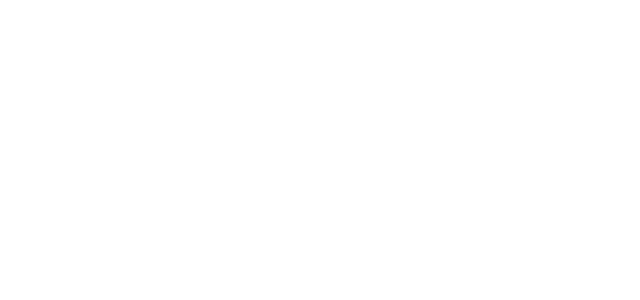
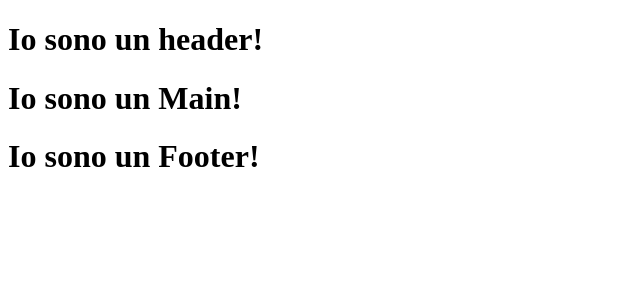
Before and after one commit to GencoMattia/vite-boolflix, a Vue app: page / in a window 1280 px wide. Shown: the top 300 px of the page, without its empty margins (0-640 px from the left). Built offline with nearby package versions, Linux system fonts and the light colour scheme.

Commit message:
imported components into AppVue

```diff
--- a/src/App.vue
+++ b/src/App.vue
@@ -1,9 +1,27 @@
 <script>
+import AppHeader from "./components/AppHeader.vue";
+import AppMain from "./components/AppMain.vue";
+import AppFooter from "./components/AppFooter.vue";
 
+export default {
+  components: {
+    AppHeader,
+    AppMain,
+    AppFooter
+  },
+
+  data() {
+      return {
+
+      };
+  }
+};
 </script>
 
 <template>
-
+  <AppHeader />
+  <AppMain />
+  <AppFooter />
 </template>
 
 <style lang="scss">
--- a/src/components/AppFooter.vue
+++ b/src/components/AppFooter.vue
@@ -9,7 +9,9 @@
 </script>
 
 <template>
-
+    <h1>
+        Io sono un Footer!
+    </h1>
 </template>
 
 <style scoped>
--- a/src/components/AppHeader.vue
+++ b/src/components/AppHeader.vue
@@ -9,7 +9,9 @@
 </script>
 
 <template>
-
+    <h1>
+        Io sono un header!
+    </h1>
 </template>
 
 <style scoped>
--- a/src/components/AppMain.vue
+++ b/src/components/AppMain.vue
@@ -9,7 +9,9 @@
 </script>
 
 <template>
-
+    <h1>
+        Io sono un Main!
+    </h1>
 </template>
 
 <style scoped>
```
